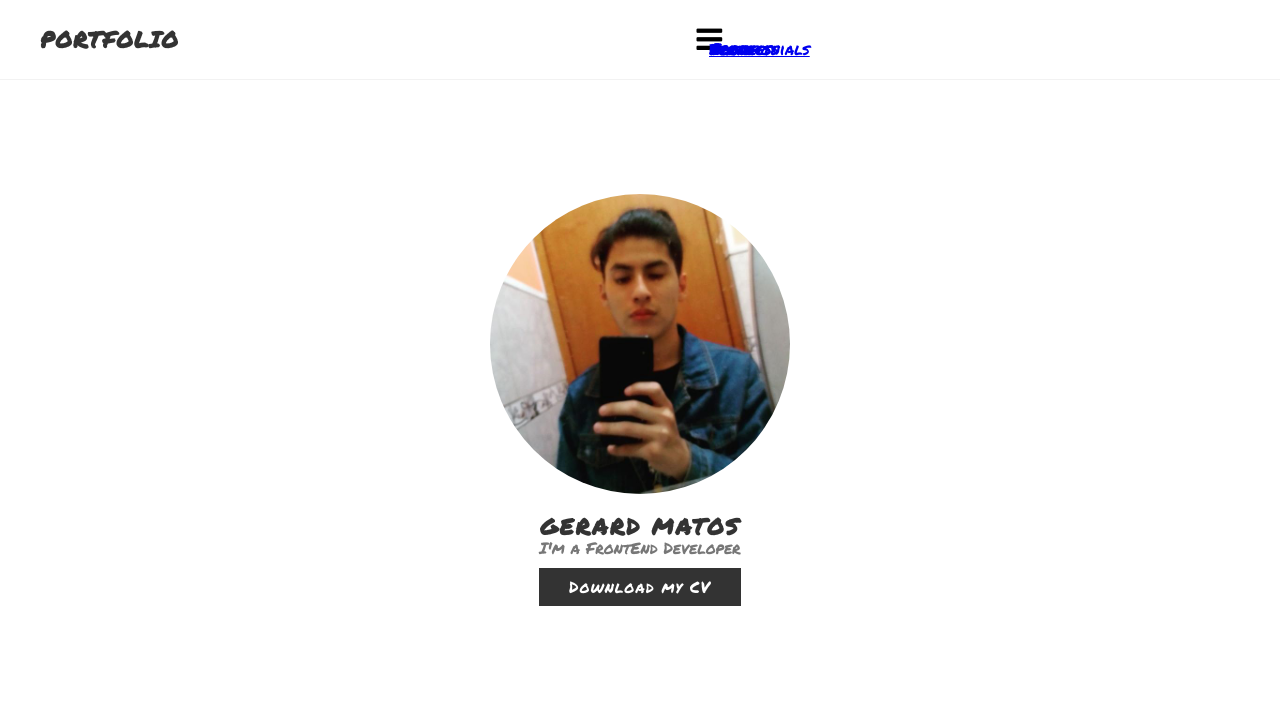
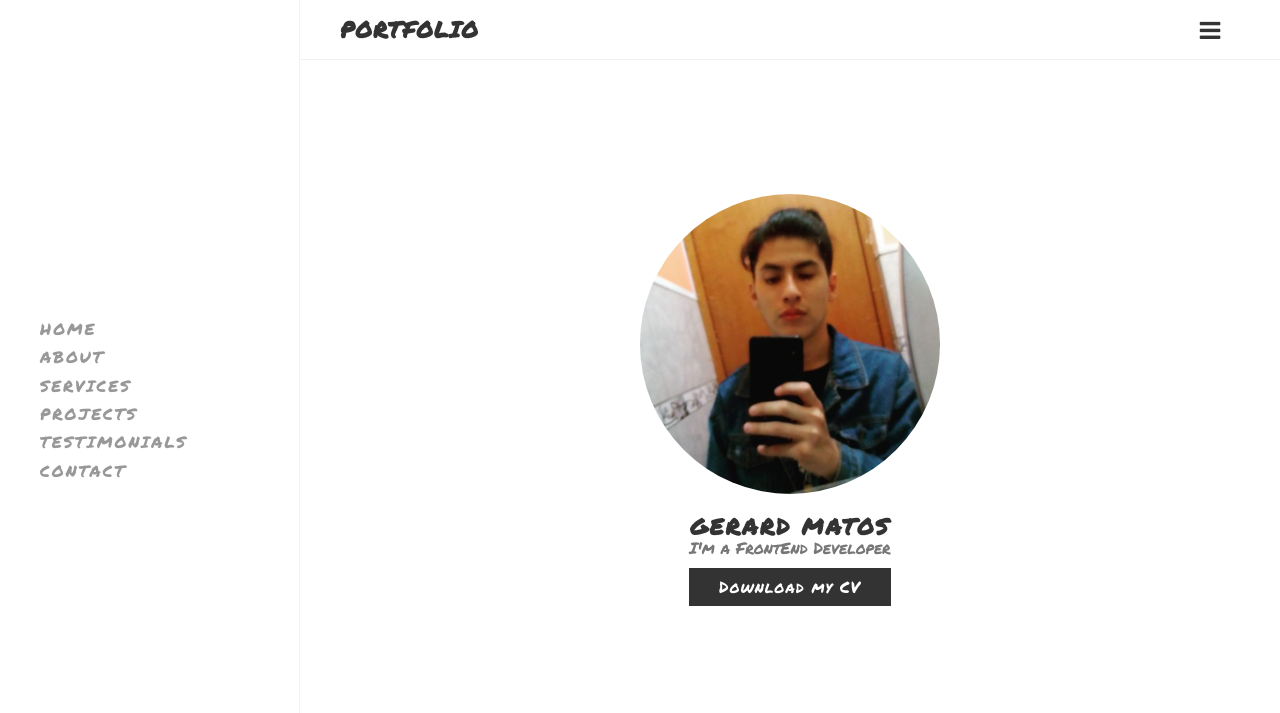
Before and after one commit to BYoda04/portfolioOT, a plain HTML site: page index.html in a window 1280 px wide. Shown: the top 713 px of the page. Drawn offline with nearby package versions, Linux system fonts and the light colour scheme.

Commit message:
original

```diff
--- a/CSS/styles.css
+++ b/CSS/styles.css
@@ -26,25 +26,91 @@ body {
 
 /*change menu desing*/
 /*from here*/
+.navigation {
+    position: fixed;
+    width: 300px;
+    height: 100%;
+    border-right: 1px solid rgba(0, 0, 0, 0.05);
+    background: var(--white2);
+    display: flex;
+    justify-content: center;
+    align-items: center;
+    overflow: hidden;
+    transition: width 0.5s, left 0.5s;
+}
+
+.navigation.activate {
+    width: 0;
+}
+
+.navigation ul {
+    position: relative;
+    top: 0;
+    left: 0;
+    width: 100%;
+    padding: 20px 40px;
+}
+
+.navigation ul li {
+    position: relative;
+    width: 100%;
+    list-style: none;
+}
+
+.navigation ul li a {
+    position: relative;
+    display: block;
+    width: 100%;
+    margin: 10px 0;
+    white-space: normal;
+    display: flex;
+    text-transform: uppercase;
+    text-decoration: none;
+    color: var(--black);
+    font-weight: 500;
+    letter-spacing: 2px;
+    /*change animation menu*/
+    opacity: 0.5;
+}
+
+/*change animation menu*/
+.navigation ul li a:hover {
+    opacity: 1;
+}
 
 .main {
     position: absolute;
-    width: 100vw;
+    width: calc(100% - 300px);
+    left: 300px;
     background: var(--white);
+    min-height: 100vh;
+    transition: width 0.5s, left 0.5s;
+}
+
+.main.activate {
+    width: calc(100% - 0px);
+    left: 0px;
 }
 
 .main .topbar {
     position: fixed;
     top: 0;
-    width: 100vw;
+    width: calc(100% - 300px);
+    left: 300px;
     background: var(--white2);
     border-bottom: 1px solid rgba(0, 0, 0, 0.05);
-    height: 10vh;
+    height: 60px;
     padding: 0 40px;
     display: flex;
     justify-content: space-between;
     align-items: center;
-    z-index: 1000;
+    z-index: 10000;
+    transition: width 0.5s, left 0.5s;
+}
+
+.main .topbar.activate {
+    width: calc(100% - 0px);
+    left: 0px;
 }
 
 .main .topbar .logo {
@@ -56,81 +122,17 @@ body {
     letter-spacing: 1px;
 }
 
-/*Circular Menu*/
-    /*from Here*/
-
-    .navigation{
-        width: 100vw;
-        height: 100vh;
-        display: flex;
-        justify-content: center;
-        align-items: center;
-    }
-
-    /* .navigation li{
-        position: absolute;
-        left: 0;
-        list-style: none;
-        transform-origin: 100px;
-        transition: 0.5s;
-        transition-delay: calc(0.1s * var(--i));
-        transform: rotate(0deg) translateX(80px);
-    } */
-
-    .navigation li{
-        position: absolute;
-        list-style: none;
-    }
-
-    /* .navigation.active li{
-        transform: rotate(calc(360deg / 8 * var(--i)));
-    } */
-
-    /* .navigation li a{
-        display: flex;
-        justify-content: center;
-        align-items: center;
-        width: 40px;
-        height: 40px;
-        background: #fff;
-        border-radius: 50%;
-        transform: rotate(calc(360deg / -8 * var(--i)));
-        box-shadow: 0 0 4px rgba(0, 0, 0, 0.15);
-        color: #111;
-        transition: 0.5s;
-    } */
-
-    /* .navigation li a:hover{
-        color: #ff1252;
-    } */
-
-    /* .toggle{
-        position: absolute;
-        width: 60px;
-        height: 60px;
-        background: #fff;
-        display: flex;
-        justify-content: center;
-        align-items: center;
-        z-index: 10000;
-        border-radius: 50%;
-        cursor: pointer;
-        box-shadow: 0 0 4px rgba(0, 0, 0, 0.15);
-        font-size: 2em;
-        transition: transform 1.25s;
-    } */
-
-    .toggle{
-        position: absolute;
-        font-size: 30px;
-    }
-
-    /* .navigation.active .toggle{
-        transform: rotate(315deg);
-    } */
-
-    /*so Far*/
-
+.main .topbar .toggle {
+    position: relative;
+    width: 60px;
+    height: 60px;
+    cursor: pointer;
+    display: flex;
+    justify-content: center;
+    align-items: center;
+    font-size: 24px;
+    color: var(--black);
+}
 /*so far*/
 
 section {
@@ -566,9 +568,9 @@ p {
 
 @media (max-width: 767px) {
 
-    /* .navigation {
+    .navigation {
         height: 100vw;
-    } */
+    }
 
     .services .content {
         grid-template-columns: repeat(1,1fr);
--- a/index.html
+++ b/index.html
@@ -15,22 +15,25 @@
 <body>
 
     <div class="container">
+
+        <div class="navigation">
+            <ul>
+                <li><a href="#banner" onclick="toggleMenu()">Home</a></li>
+                <li><a href="#about" onclick="toggleMenu()">About</a></li>
+                <li><a href="#services" onclick="toggleMenu()">Services</a></li>
+                <li><a href="#project" onclick="toggleMenu()">Projects</a></li>
+                <li><a href="#testimonial" onclick="toggleMenu()">Testimonials</a></li>
+                <li><a href="#contact" onclick="toggleMenu()">Contact</a></li>
+            </ul>
+        </div>
+
         <div class="main">
+
             <!--MENU-->
             <div class="topbar">
                 <a href="#" class="logo">PortFolio</a>
-                <div class="navigation">
-                    <div class="toggle">
+                <div class="toggle">
                     <i class="fa fa-bars" aria-hidden="true"></i>
-                    </div>
-                    <ul>
-                        <li><a href="#banner" onclick="toggleMenu()">Home</a></li>
-                        <li><a href="#about" onclick="toggleMenu()">About</a></li>
-                        <li><a href="#services" onclick="toggleMenu()">Services</a></li>
-                        <li><a href="#project" onclick="toggleMenu()">Projects</a></li>
-                        <li><a href="#testimonial" onclick="toggleMenu()">Testimonials</a></li>
-                        <li><a href="#contact" onclick="toggleMenu()">Contact</a></li>
-                    </ul>
                 </div>
             </div>
 
@@ -256,8 +259,6 @@
         </div>
     </div>
 
-    <script type="module" src="https://unpkg.com/ionicons@5.5.2/dist/ionicons/ionicons.esm.js"></script>
-    <script nomodule src="https://unpkg.com/ionicons@5.5.2/dist/ionicons/ionicons.js"></script>
     <script src="app.js"></script>
 </body>
 </html>
```
